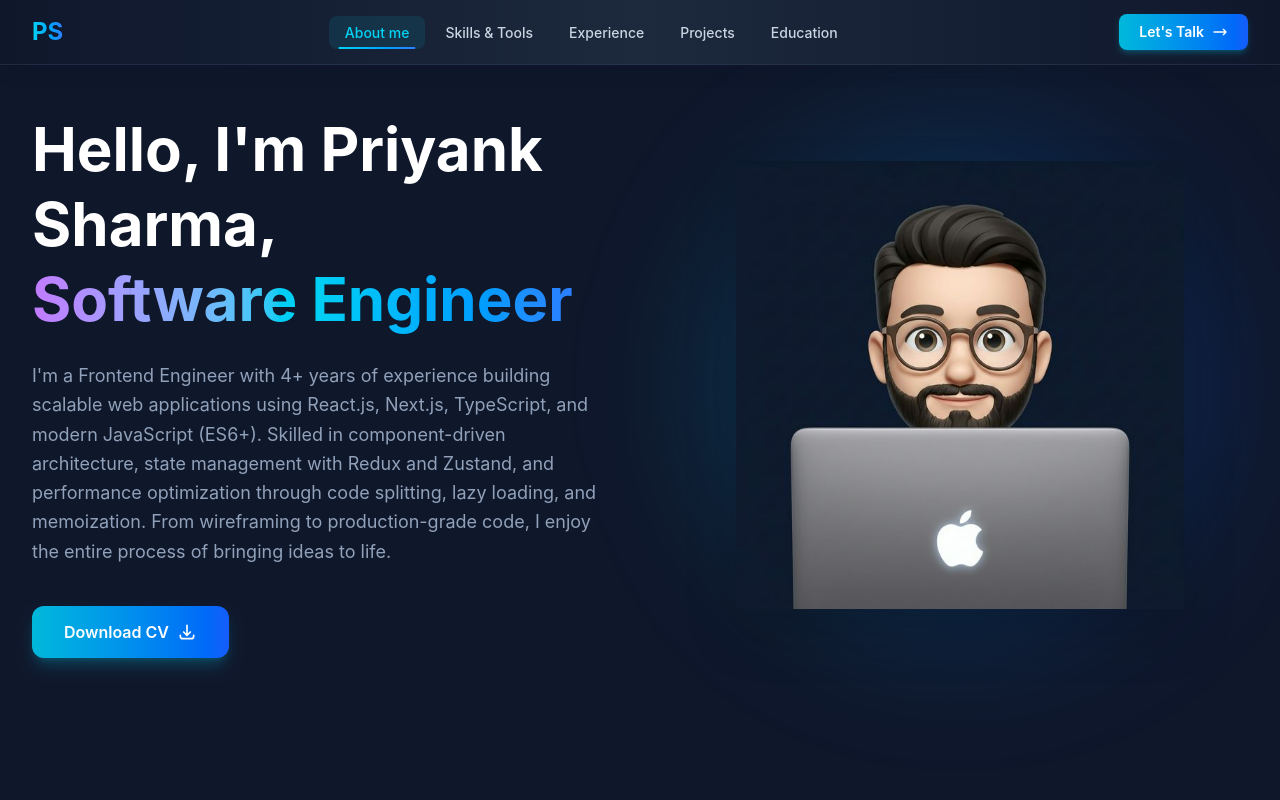
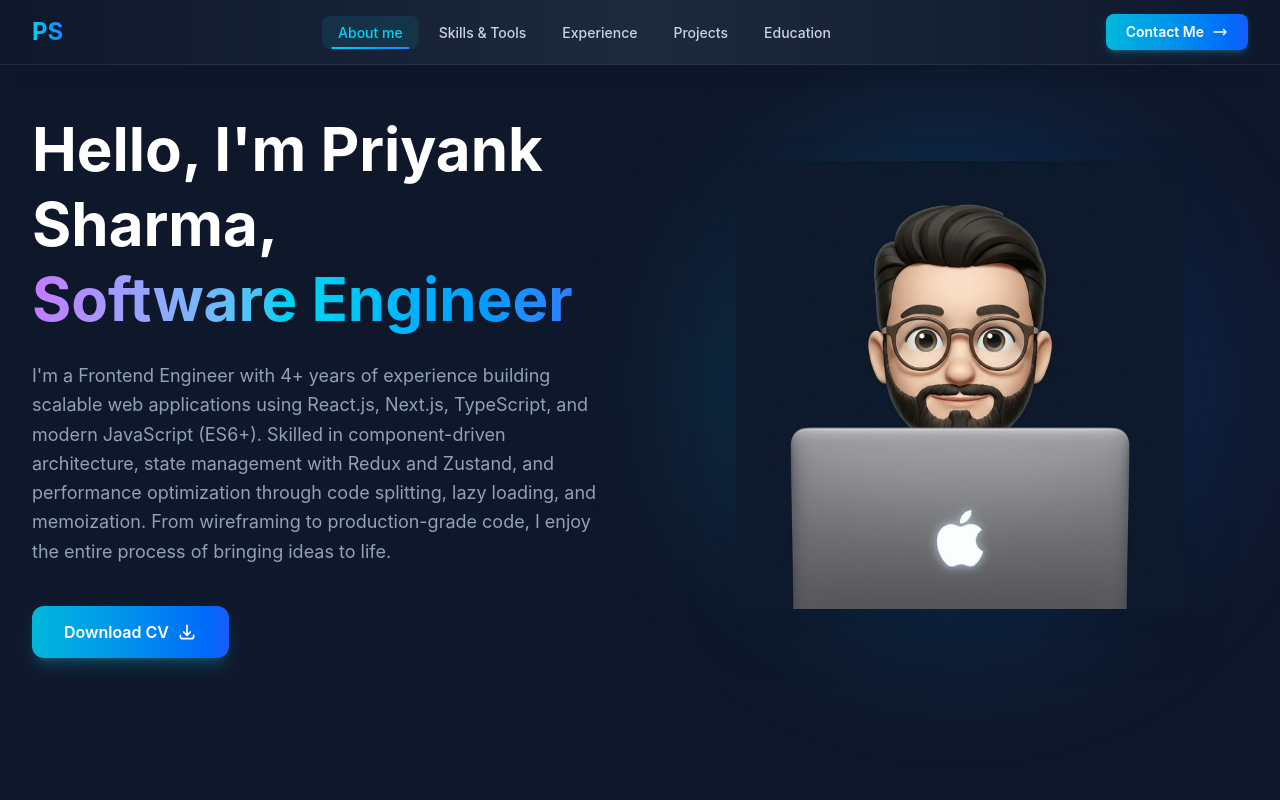
Before and after one commit to priyank1609/portfolio, a React (Vite) app: page / in a window 1280 px wide. Shown: the top 800 px of the page. Built offline with nearby package versions, Linux system fonts and the light colour scheme.

Commit message:
navbar changes

```diff
--- a/src/components/Navbar.jsx
+++ b/src/components/Navbar.jsx
@@ -51,7 +51,7 @@ function Navbar() {
             href="#contact"
             className="hidden md:inline-flex items-center gap-2 px-5 py-2 text-sm font-semibold text-white bg-gradient-to-r from-cyan-500 to-blue-600 rounded-lg hover:from-cyan-400 hover:to-blue-500 transition-all duration-300 shadow-md shadow-cyan-500/25 hover:shadow-cyan-400/40 hover:-translate-y-0.5"
           >
-            Let's Talk
+            Contact Me
             <svg xmlns="http://www.w3.org/2000/svg" className="w-4 h-4" fill="none" viewBox="0 0 24 24" stroke="currentColor" strokeWidth={2}>
               <path strokeLinecap="round" strokeLinejoin="round" d="M17 8l4 4m0 0l-4 4m4-4H3" />
             </svg>
@@ -106,7 +106,7 @@ function Navbar() {
               href="#contact"
               className="block mt-2 px-4 py-2.5 text-sm font-semibold text-center text-white bg-gradient-to-r from-cyan-500 to-blue-600 rounded-lg"
             >
-              Let's Talk
+              Contact Me
             </a>
           </li>
         </ul>
```
